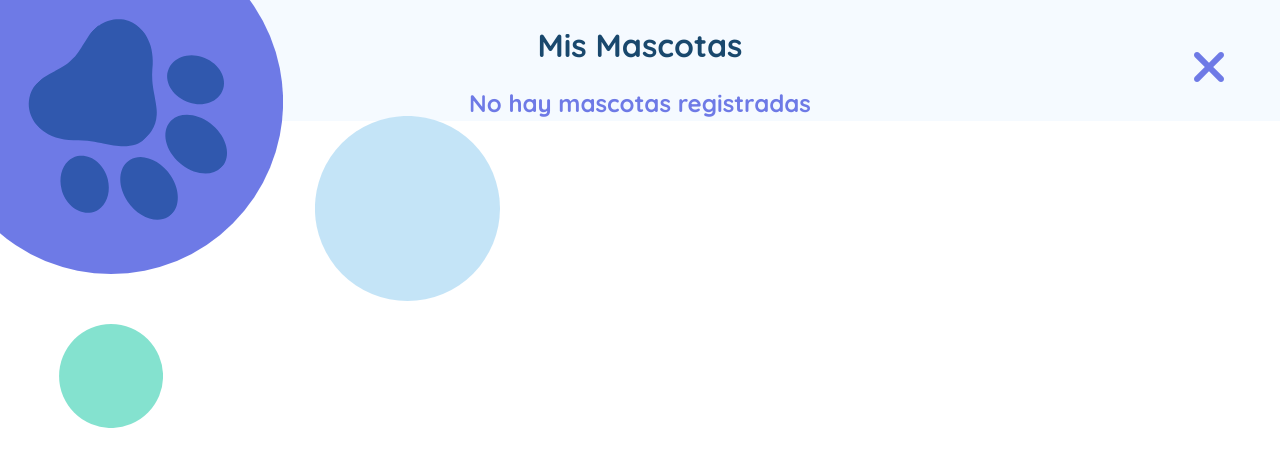
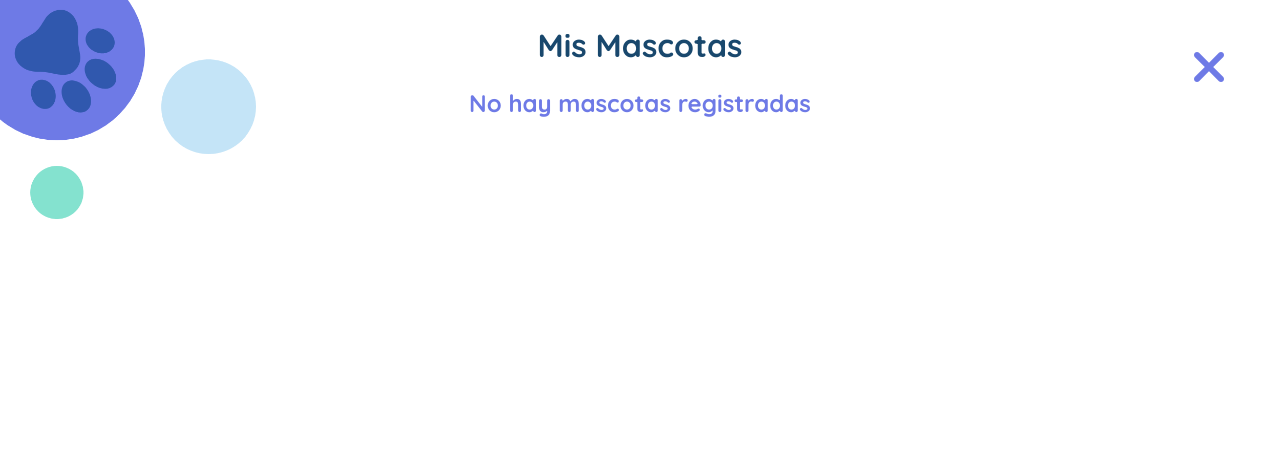
Before and after one commit to EmelyChavez/proyectoweb, a React (Vite) app in the folder Proyecto/Frontend/: page /mis-mascotas in a window 1280 px wide. Shown: the top 466 px of the page. Built offline with nearby package versions, Linux system fonts and the light colour scheme.

Commit message:
Haciendolo bonito

```diff
--- a/Proyecto/Frontend/src/components/homePage/HomePage.css
+++ b/Proyecto/Frontend/src/components/homePage/HomePage.css
@@ -4,7 +4,6 @@
     align-items: center;
     width: 100%;
     height: 100%;
-    background-color: #f5faff;
     font-family: 'Quicksand', 'Roboto', sans-serif;
     overflow: hidden;
     flex-direction: column;
--- a/Proyecto/Frontend/src/components/myPet/MyPet.css
+++ b/Proyecto/Frontend/src/components/myPet/MyPet.css
@@ -4,12 +4,10 @@
     align-items: center;
     width: 100%;
     height: 100%;
-    background-color: #f5faff;
     font-family: 'Quicksand', 'Roboto', sans-serif;
     overflow: hidden;
     flex-direction: column;
 }
-
 
 .close-btn {
     position: fixed;
@@ -33,6 +31,7 @@
     position: fixed;
     top: 0;
     left: 0;
+    width: 20vw;
     max-width: 100%;
     transform: rotate(180deg) scaleX(-1);
 
--- a/Proyecto/Frontend/src/components/myPet/MyPet.jsx
+++ b/Proyecto/Frontend/src/components/myPet/MyPet.jsx
@@ -20,7 +20,7 @@ const [pets, setPets] = useState([]);
   };
 
   const viewVaccinationCard = (petId) => {
-    navigate(`/tarjeta-vacunas/${petId}`); // Navega a la página de tarjeta de vacunas
+    navigate(`/tarjeta-vacunas/${petId}`);
   };
   return (
     <div className="my-pet-container">
```
